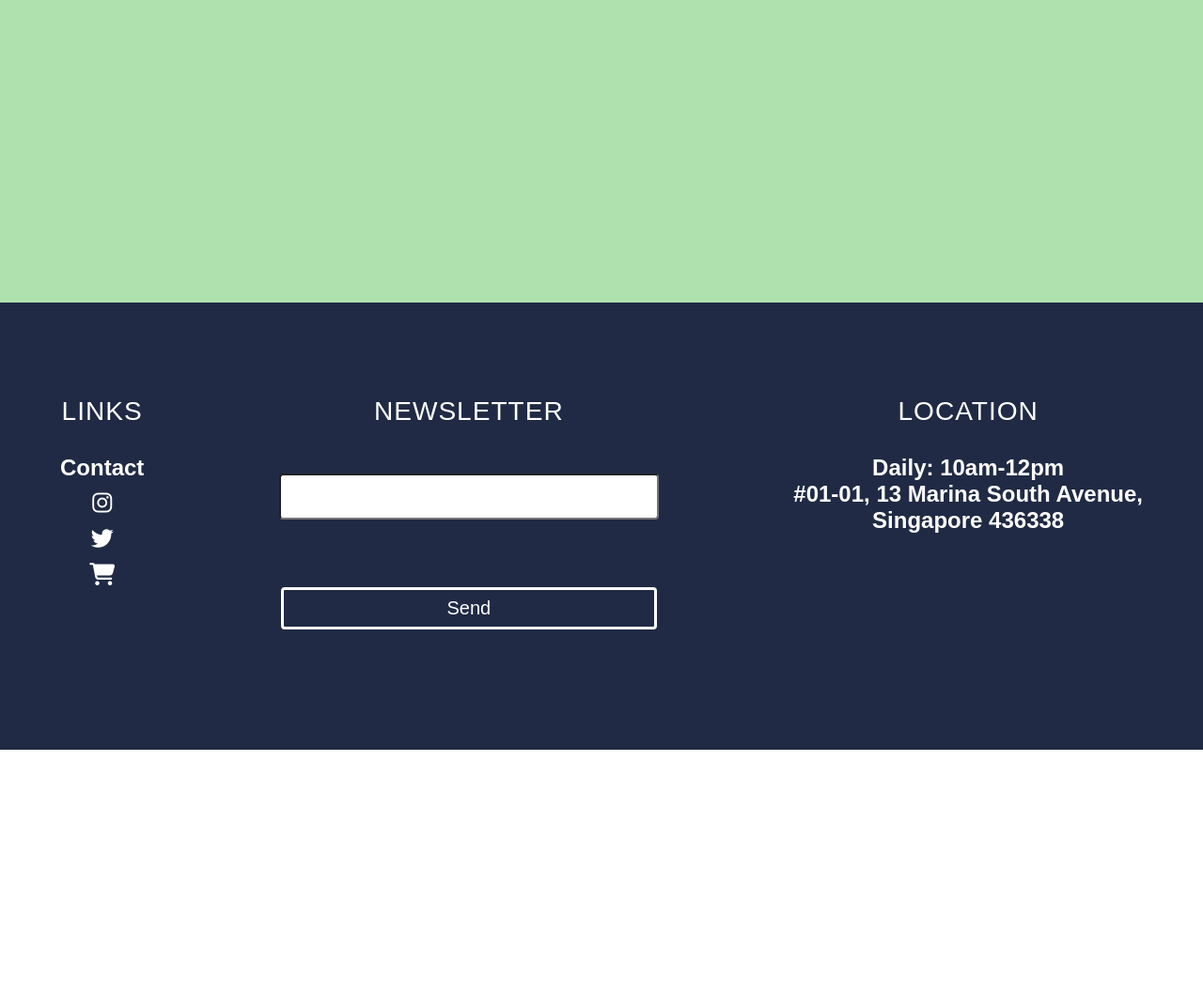
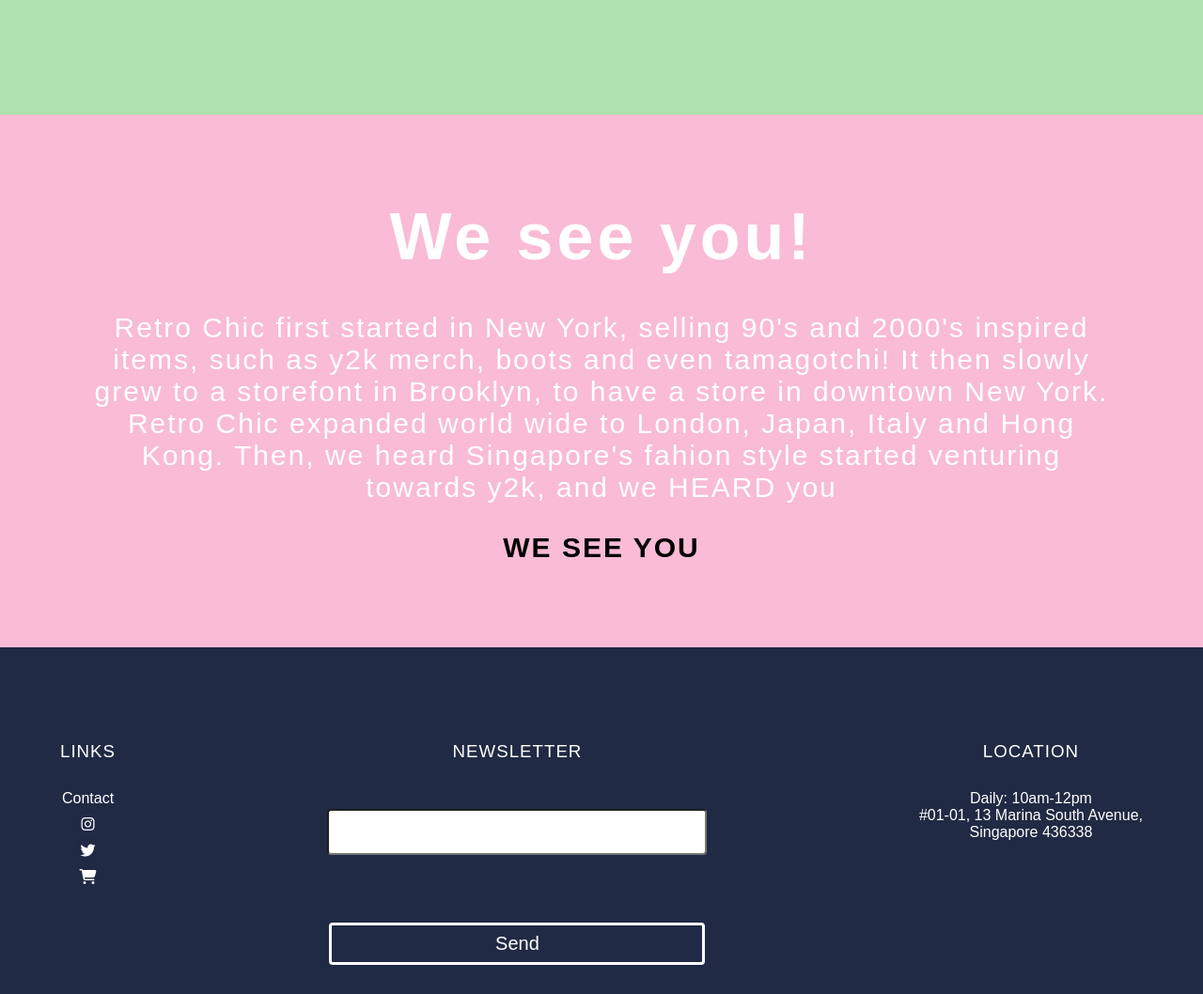
Before and after one commit to bhoomika-m/RetroChic, a plain HTML site: page aboutme.html in a window 1280 px wide. Shown: the part 640-1698 px from the top of the page at 94% size. Before the commit the page ends 1438 px from the top, so only its background shows below. Drawn offline with nearby package versions, Linux system fonts and the light colour scheme; no server answers.

Commit message:
about content

```diff
--- a/aboutme.css
+++ b/aboutme.css
@@ -1,6 +1,6 @@
 /* FOOTER */
 .footer{
-    margin-top: 200px;
+    margin-top: 0px;
     width: 90%;
     padding: 100px 5%;
     background: #202A44;
@@ -51,6 +51,29 @@
     margin-bottom: 40px;
     outline: none;
 }
+.about-content{
+    justify-content: center;
+    display: flex;
+    text-align: center;
+    flex-direction: column;
+    background-color:#f9bbd5;
+    padding: 7%;
+    letter-spacing: 2px;
+}
+.about-content h2{
+    font-size: 70px;
+    letter-spacing: 4px;
+    padding-bottom: 40px;
+    color: white;
+}
+.about-content p{
+    font-size: 30px;
+    padding-bottom: 30px;
+    color: white;
+}
+.about-content h4{
+    font-size: 30px;
+}
 @media screen and (max-width: 598px) {
    /* INDEX.HTML */
    /* side nav */
--- a/aboutme.html
+++ b/aboutme.html
@@ -46,7 +46,9 @@
     </script>
 
 <div class="about-content">
-  <h2
+  <h2>We see you!</h2>
+  <p>Retro Chic first started in New York, selling 90's and 2000's inspired items, such as y2k merch, boots and even tamagotchi! It then slowly grew to a storefont in Brooklyn, to have a store in downtown New York. Retro Chic expanded world wide to London, Japan, Italy and Hong Kong. Then, we heard Singapore's fahion style started venturing towards y2k, and we HEARD you</p>
+  <h4>WE SEE YOU</h4>
 </div>
 
     <!--footer-->
```
